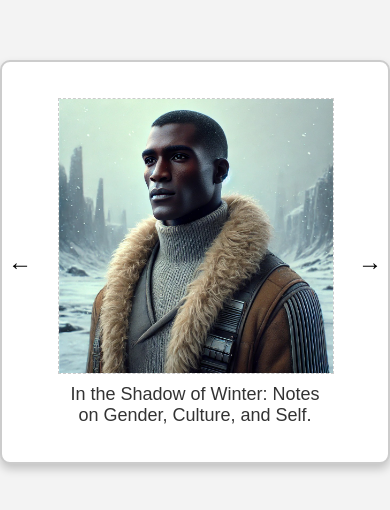
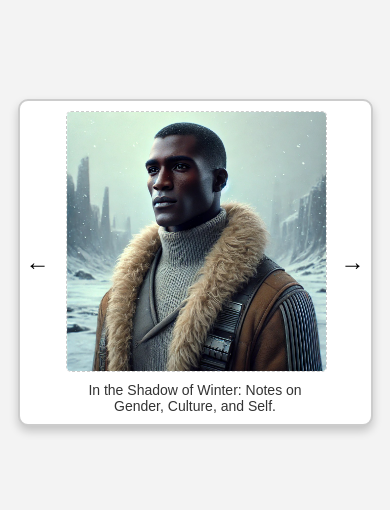
Before and after one commit to CourtSwartz/journal-website, a plain HTML site: page index.html in a window 390 px wide. Shown: the part 160-670 px from the top of the page. Drawn offline with Linux system fonts and the light colour scheme.

Commit message:
Responsiveness update

```diff
--- a/style.css
+++ b/style.css
@@ -1,3 +1,4 @@
+/* General styles for responsiveness */
 body {
   font-family: Arial, sans-serif;
   display: flex;
@@ -16,8 +17,9 @@ body {
   border: 2px solid #ccc;
   border-radius: 10px;
   box-shadow: 0 5px 10px rgba(0, 0, 0, 0.2);
-  width: 600px;
-  height: 400px;
+  width: 90%; /* Use percentage for responsive sizing */
+  max-width: 600px; /* Maintain a max size */
+  aspect-ratio: 3 / 2; /* Ensure the aspect ratio remains consistent */
   position: relative;
 }
 
@@ -36,17 +38,19 @@ body {
 .page {
   flex-grow: 1;
   text-align: center;
-  padding: 20px;
+  padding: 10px; /* Adjust for smaller screens */
 }
 
 .image-container {
   width: 100%;
-  height: 70%;
+  height: calc(70% - 10px); /* Adjust height relative to the container */
   border: 1px dashed #ccc;
   display: flex;
   align-items: center;
   justify-content: center;
   position: relative;
+  overflow: hidden; /* Prevent overflow for large images */
+  border-radius: 5px;
 }
 
 .image-container input {
@@ -58,12 +62,20 @@ body {
 }
 
 .image-container img {
-  max-width: 100%;
-  max-height: 100%;
+  width: 100%; /* Ensure the image scales with the container */
+  height: auto; /* Maintain aspect ratio */
+  max-height: 100%; /* Prevent exceeding container height */
 }
 
 .page-text {
   margin-top: 10px;
-  font-size: 18px;
+  font-size: 16px; /* Slightly smaller text for better scaling */
   color: #333;
 }
+
+/* Media queries for smaller devices */
+@media (max-width: 600px) {
+  .page-text {
+    font-size: 14px;
+  }
+}
```
